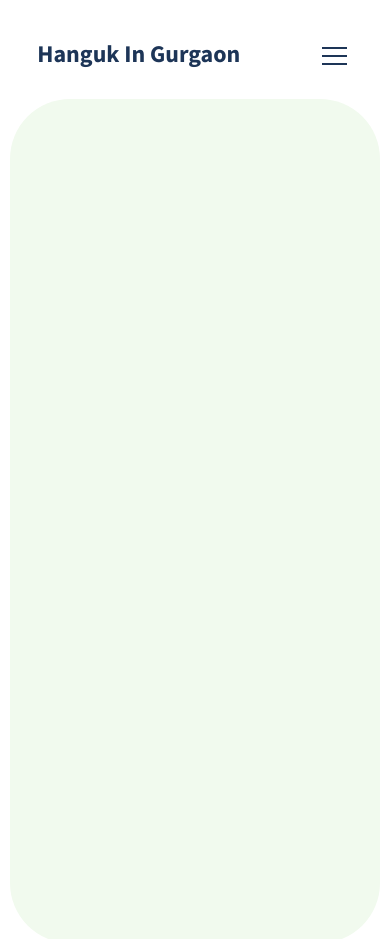
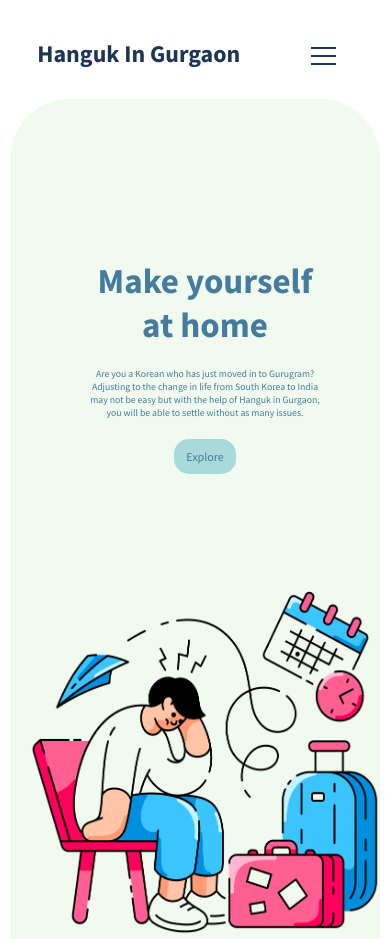
Before and after one commit to Kami-wasTaken/Hanguk-in-Gurgaon, a plain HTML site: page index.html in a window 390 px wide. Shown: the top 939 px of the page. Drawn offline with Linux system fonts and the light colour scheme.

Commit message:
home page done

```diff
--- a/index.html
+++ b/index.html
@@ -27,9 +27,23 @@
           <script src="app.js"></script>
       </header>
       <section class="home_page">
-        <div class="content_box"></div>
+        <div class="content_box">
+          <div class="container">
+           <div class="left">
+             <div class="content">
+               <h1 class="slogan">Make yourself at home</h1>
+               <p class="web_description">Are you a Korean who has just moved in to Gurugram? Adjusting to the change in life from South Korea to India may not be easy but with the help of  Hanguk in Gurgaon, you will be able to settle without as many issues.</p>
+               <div class="buttondiv">
+                <div class="cta_btn">
+                  <a href="#" class="btn">Explore</a>
+                </div>
+               </div>
+             </div>
+           </div>
+           <div class="right"><img src="assets/waiting.png" alt="Waiting image" class="waiting">
+           </div>
+        </div>
+      </div>
       </section>
-
-
   </body>
 </html>
--- a/style.css
+++ b/style.css
@@ -24,6 +24,9 @@ header {
   padding-top: 2vw;
 }
 
+body {
+  overflow-x: hidden;
+}
 .web_title {
   font-weight: 700;
   font-size: 1.5rem;
@@ -43,9 +46,8 @@ nav {
 .nav_link {
   display: flex;
   justify-content: space-around;
-  width: 30%;
+  width: 40%;
   z-index: 10;
-  border-radius: 20px;
 }
 
 .nav_link li {
@@ -64,7 +66,7 @@ nav {
   position: absolute;
   display: none;
   padding-top: 5px;
-  padding-right: 14.5vw;
+  padding-right: 20vw;
   z-index: 1;
 }
 
@@ -76,6 +78,88 @@ nav {
   transition: all 0.3s ease;
 }
 
+.content_box {
+  position: relative;
+  display: flex;
+  width: 95vw;
+  height: 100vh;
+  background: #f1faee;
+  border-radius: 60px;
+}
+
+.home_page {
+  position: absolute;
+  display: flex;
+  width: 100vw;
+  height: 105vh;
+  justify-content: center;
+}
+
+.content_box .container {
+  display: grid;
+  grid-template-columns: repeat(2, 1fr);
+  background-color: rgb(255, 255, 255, 0);
+  height: 100vh;
+  width: 100vw;
+  align-items: center;
+}
+
+.waiting {
+  width: 40vw;
+  height: 40vw;
+  background-color: rgb(255, 255, 255, 0);
+}
+
+.left {
+  background-color: rgb(255, 255, 255, 0);
+}
+
+.right {
+  background-color: rgb(255, 255, 255, 0);
+}
+
+.content {
+  padding: 60px;
+}
+
+.slogan {
+  color: var(--mid-blue);
+  font-size: 72px;
+}
+
+.web_description {
+  color: var(--mid-blue);
+  padding: 20px 0 0 0;
+}
+
+.cta_btn,
+.web_description,
+.content,
+.btn,
+.slogan {
+  background-color: rgb(255, 255, 255, 0);
+}
+
+.cta_btn {
+  position: absolute;
+  text-decoration: none;
+  color: #fff;
+  padding: 16px 32px;
+  background: var(--light-blue);
+  border-radius: 15px;
+  transition: transform 0.5s; /* Animation */
+  margin-top: 30px;
+}
+
+.btn {
+  text-decoration: none;
+  color: var(--mid-blue);
+}
+
+.cta_btn:hover {
+  transform: scale(1.1);
+}
+
 @media screen and (max-width: 1050px) {
   body {
     overflow-x: hidden;
@@ -84,16 +168,15 @@ nav {
   .nav_link {
     position: absolute;
     right: 0px;
-    height: calc(120px + 20vh);
+    height: 100vh;
     top: 100px;
     color: #a8dadc;
     background-color: white;
     display: flex;
     flex-direction: column;
     align-items: center;
-    justify-content: top;
+    justify-content: space-evenly;
     transform: translateX(100%);
-    transition: transform 0.5s ease-in;
   }
 
   .nav_link li {
@@ -104,16 +187,114 @@ nav {
   .burger {
     display: block;
   }
+
+  .content_box .container {
+    display: grid;
+    grid-template-columns: 1fr;
+    background-color: rgb(255, 255, 255, 0);
+    justify-content: flex-start;
+    align-items: flex-start;
+  }
+
+  .slogan {
+    font-size: 50px;
+  }
+  .content_box {
+    display: flex;
+  }
+
+  .content_box {
+    padding: 100px 0 0 20px;
+  }
+  .waiting {
+    padding-top: 1vw;
+    width: 350px;
+    height: 350px;
+  }
+
+  .right {
+    display: flex;
+    justify-content: center;
+    align-items: center;
+  }
+
+  .left {
+    display: flex;
+    justify-content: center;
+    align-items: center;
+  }
+
+  .cta_btn,
+  .btn,
+  .web_description,
+  .slogan {
+    text-align: center;
+  }
+
+  .buttondiv {
+    display: flex;
+    justify-content: center;
+  }
+
+  .content_box {
+    height: 120vh;
+  }
+}
+
+@media screen and (max-width: 675px) {
+  .slogan {
+    font-size: 45px;
+    text-align: center;
+  }
+  .web_description {
+    font-size: 14px;
+    text-align: center;
+  }
+  .cta_btn {
+    display: flex;
+    padding: 12px 20px;
+    justify-content: center;
+    margin-top: 20px;
+    font-size: 14px;
+    text-align: center;
+  }
+
+  .btn {
+    font-size: 14px;
+    text-align: center;
+  }
+}
+
+@media screen and (max-width: 500px) {
+  .slogan {
+    font-size: 35px;
+  }
+
+  .web_description {
+    font-size: 2.5vw;
+  }
+
+  .cta_btn {
+    display: flex;
+    padding: 10px 12px;
+    justify-content: center;
+    margin-top: 20px;
+  }
+
+  .btn {
+    font-size: 12px;
+  }
 }
 
 .nav_active {
   transform: translateX(0%);
+  transition: transform 0.5s ease-in;
 }
 
 @keyframes navLinkFade {
   from {
     opacity: 0;
-    transform: translateX(50px);
+    transform: translateX(80px);
   }
   to {
     opacity: 1;
@@ -157,24 +338,9 @@ nav {
 .fa-solid {
   color: var(--dark-blue);
   padding: 2.5px 8px 2.5px 2.5px;
+  background-color: rgb(255, 255, 255, 0);
 }
 
 .icons {
   display: flex;
 }
-
-.content_box {
-  position: relative;
-  width: 95vw;
-  height: 100vh;
-  background: #f1faee;
-  border-radius: 60px;
-}
-
-.home_page {
-  position: absolute;
-  display: flex;
-  width: 100vw;
-  height: 105vh;
-  justify-content: center;
-}
```
Also changed, not shown: assets/waiting.png (added).
